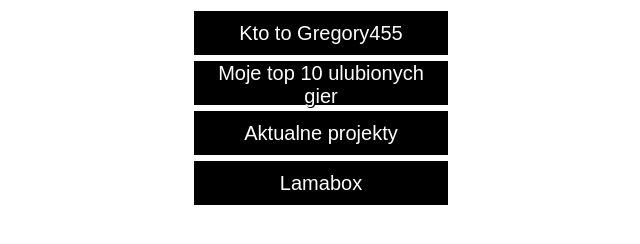
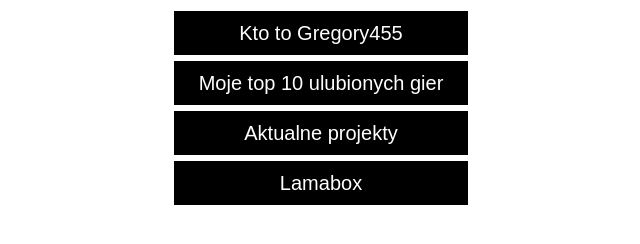
Before and after one commit to gregory455/gregory455.github.io, a plain HTML site: page index.html in a window 1280 px wide. Shown: the whole page, without its empty margins (319-959 px from the left). Drawn offline with Linux system fonts and the light colour scheme.

Commit message:
Update style.css

```diff
--- a/style.css
+++ b/style.css
@@ -25,7 +25,7 @@
 				border: solid;
 				border-color: white;
 				color: white;
-				width: 260px;
+				width: 300px;
 				height: 50px;
 				text-align: center;
 				text-decoration: none;
```
